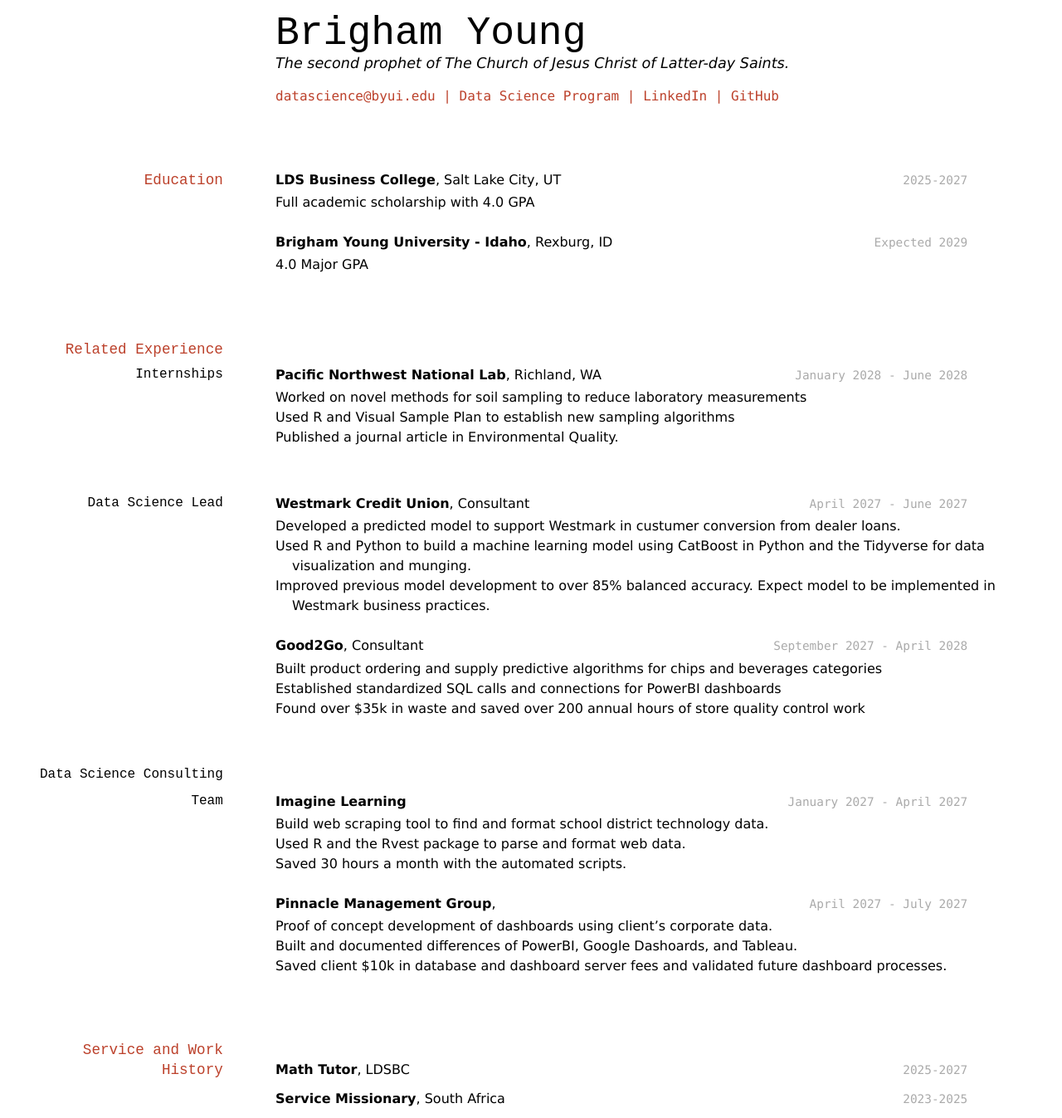
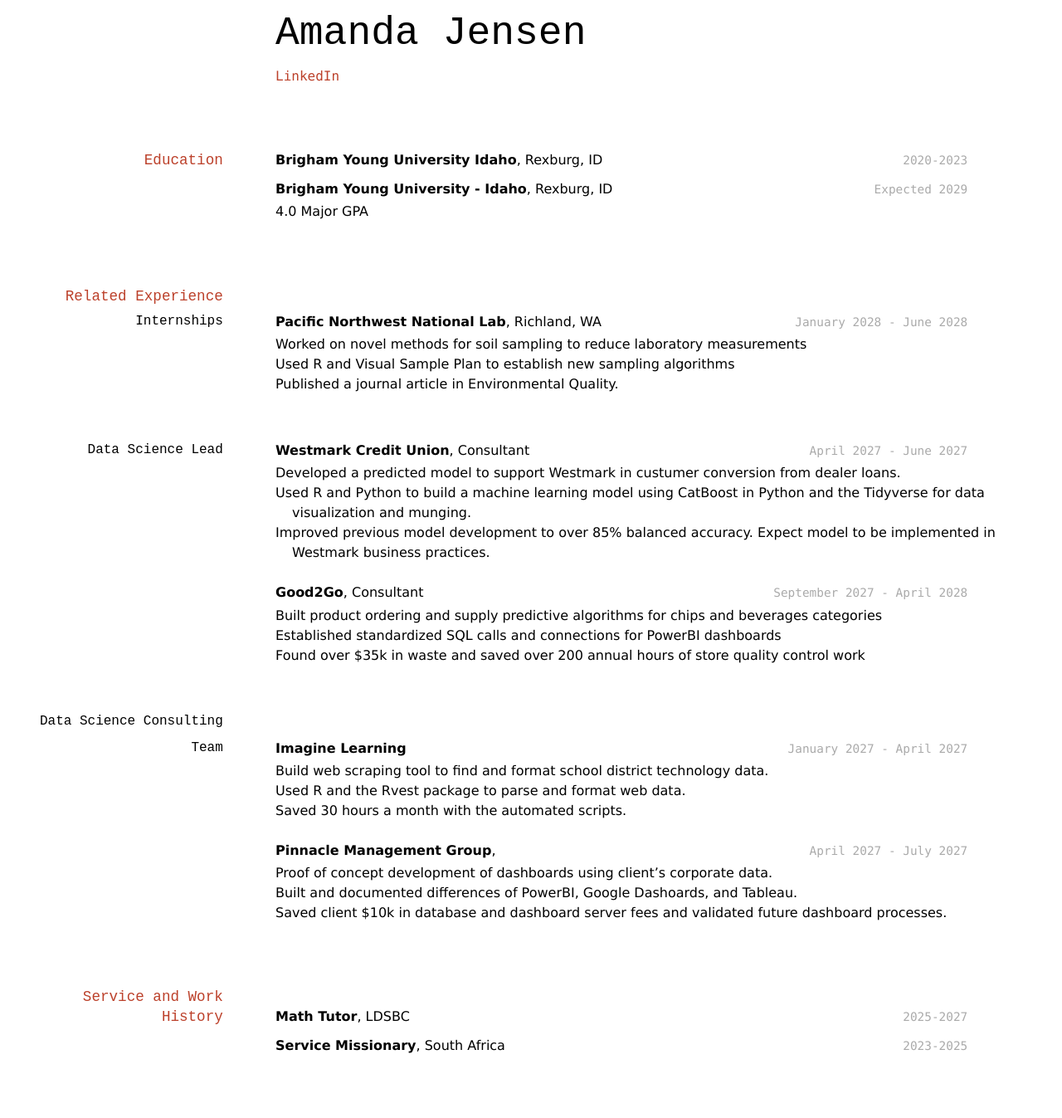
Before and after one commit to Slangfroid/AmandaCJ_Resume, a Jekyll site: the page built from docs/index.md, in a window 1280 px wide. Shown: the whole page at 83% size. Built offline with Jekyll 4.4.1, drawn with Linux system fonts in a browser that asks for light colours; after the commit the page ends 1283 px from its top, so only the background shows below that.

Commit message:
Update index.md

```diff
--- a/docs/index.md
+++ b/docs/index.md
@@ -2,24 +2,18 @@
 layout: cv
 title: Brigham Young's Resume
 ---
-# Brigham Young
-The second prophet of The Church of Jesus Christ of Latter-day Saints.
+# Amanda Jensen
 
 <div id="webaddress">
-<a href="datascience@byui.edu">datascience@byui.edu</a>
-| <a href="https://byuidatascience.github.io/development.html">Data Science Program</a>
-| <a href="https://www.linkedin.com/groups/13537407/">LinkedIn</a>
-| <a href="https://github.com/byuids-resumes">GitHub</a>
+<a href="https://www.linkedin.com/in/amanda-jensen-a611351b8/">LinkedIn</a>
 </div>
 
 <!-- https://www.monique.tech/the-art-of-markdown -->
 
 ## Education
 
-`2025-2027`
-__LDS Business College__, Salt Lake City, UT
-
-- Full academic scholarship with 4.0 GPA
+`2020-2023`
+__Brigham Young University Idaho__, Rexburg, ID
 
 `Expected 2029`
 __Brigham Young University - Idaho__, Rexburg, ID
```
